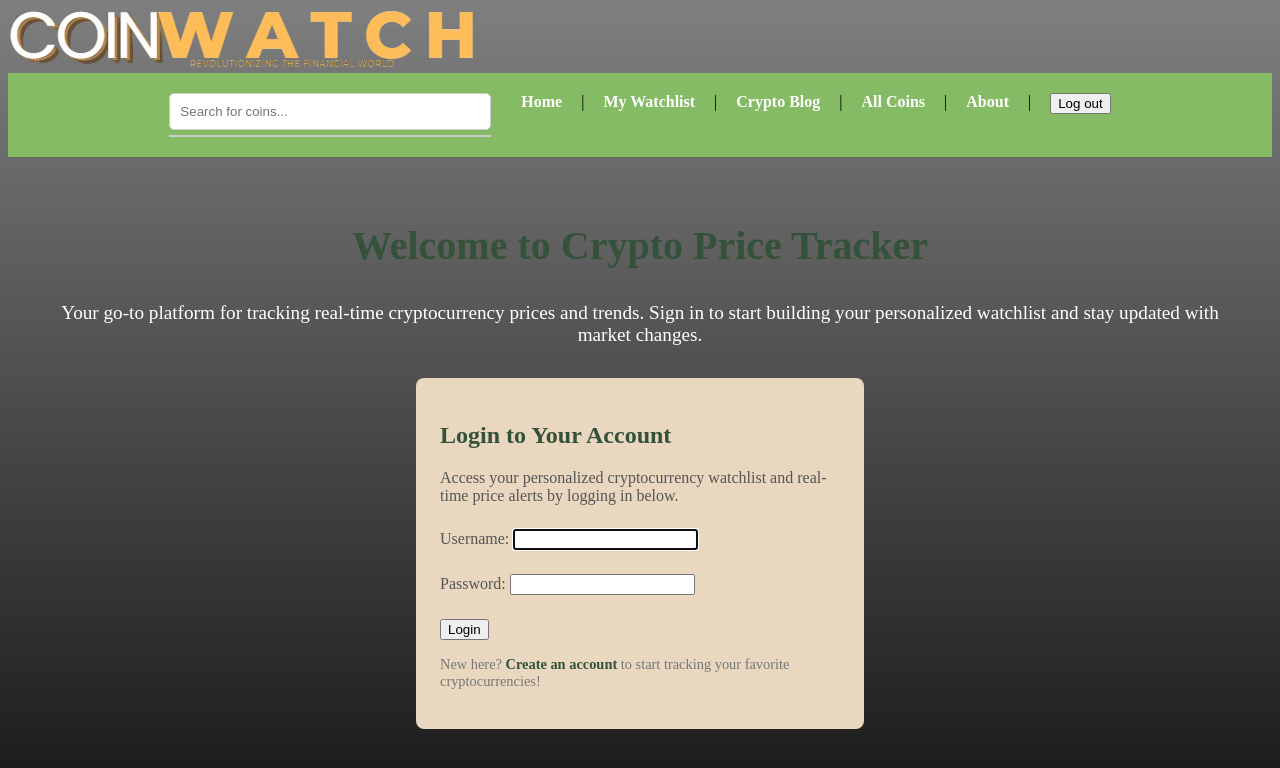
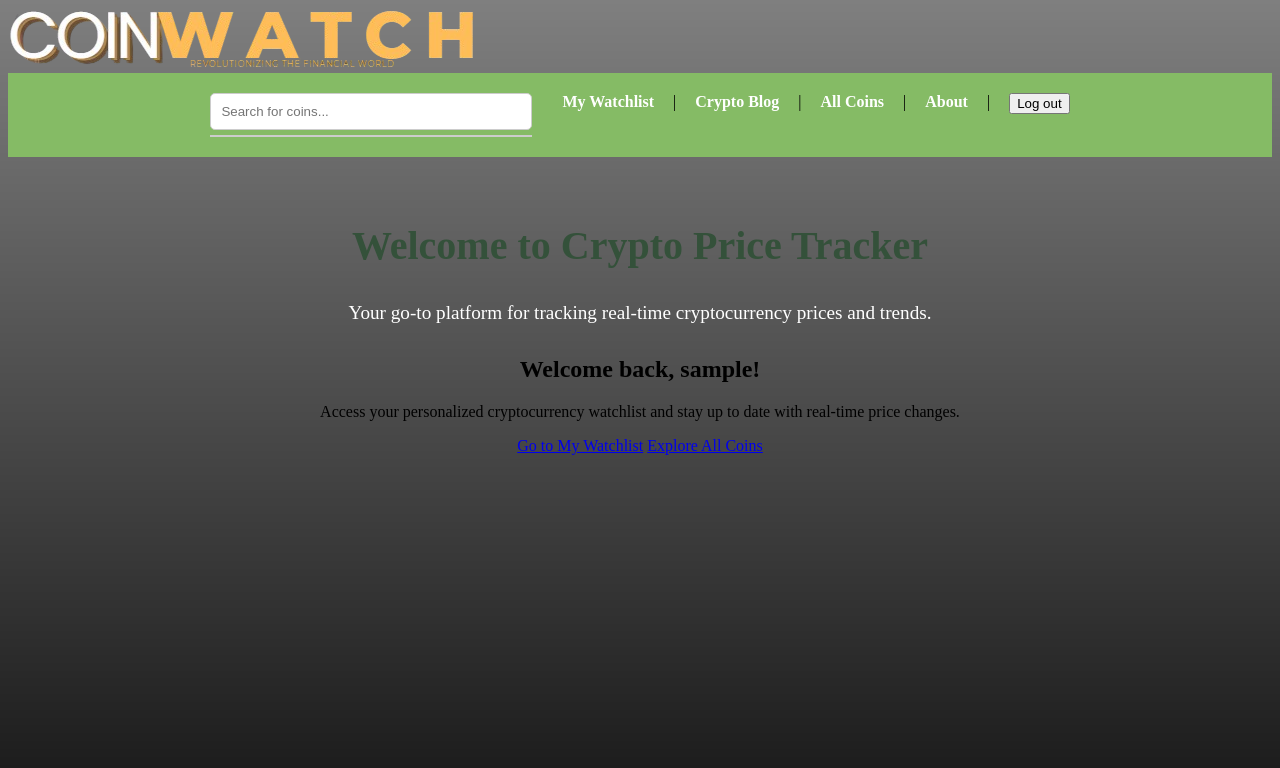
Before and after one commit to ian-ruiz21/CoinWatch, a Django app: page / in a window 1280 px wide. Shown: the top 768 px of the page. Run offline with Django 5.2, Linux system fonts and the light colour scheme; the visitor is signed in with stand-in values (Sample User, id 1).

Commit message:
HomePage Updated

```diff
--- a/main_app/templates/base.html
+++ b/main_app/templates/base.html
@@ -69,8 +69,6 @@
               });
           </script>
             </li>
-            <li><a href="">Home</a></li>
-            &nbsp;|&nbsp;
             <li><a href="{% url 'coin-watchlist' %}">My Watchlist</a></li>
             &nbsp;|&nbsp;
             <li><a href="">Crypto Blog</a></li>
--- a/main_app/templates/home.html
+++ b/main_app/templates/home.html
@@ -6,13 +6,23 @@
 {% block content %}
 
 <section class="home-section">
-    <!-- Add a visually appealing header and welcome message -->
+    <!-- Hero banner remains for both logged-in and logged-out users -->
     <div class="hero-banner">
         <h1>Welcome to Crypto Price Tracker</h1>
-        <p>Your go-to platform for tracking real-time cryptocurrency prices and trends. Sign in to start building your personalized watchlist and stay updated with market changes.</p>
+        <p>Your go-to platform for tracking real-time cryptocurrency prices and trends.</p>
     </div>
 
-    <!-- Update the login form with a better layout and CTA -->
+    {% if user.is_authenticated %}
+    <!-- Content for logged-in users -->
+    <div class="welcome-container">
+        <h2>Welcome back, {{ user.username }}!</h2>
+        <p>Access your personalized cryptocurrency watchlist and stay up to date with real-time price changes.</p>
+        <a href="{% url 'coin-watchlist' %}" class="btn">Go to My Watchlist</a>
+        <a href="{% url 'coin-index' %}" class="btn">Explore All Coins</a>
+    </div>
+
+    {% else %}
+    <!-- Login form for users who are not logged in -->
     <div class="login-container">
         <form action="{% url 'home' %}" method="post" class="login-form">
             <h2>Login to Your Account</h2>
@@ -23,11 +33,11 @@
             <button type="submit" class="btn submit">Login</button>
         </form>
 
-        <!-- Add a small section for users who don’t have an account -->
         <div class="signup-prompt">
             <p>New here? <a href="{% url 'signup' %}">Create an account</a> to start tracking your favorite cryptocurrencies!</p>
         </div>
     </div>
+    {% endif %}
 </section>
 
 {% endblock %}
```
Also changed, not shown: main_app/templates/about.html (+4 -4 lines).
